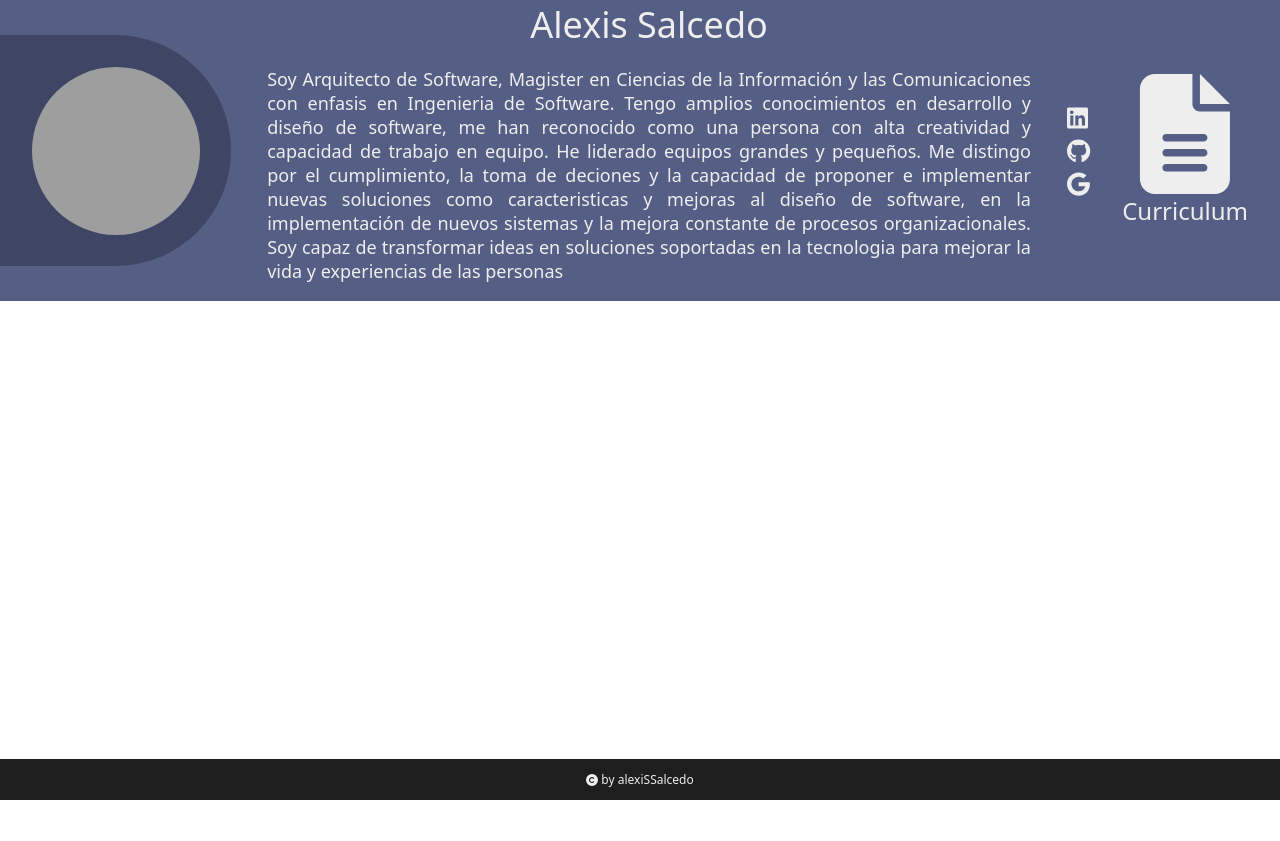
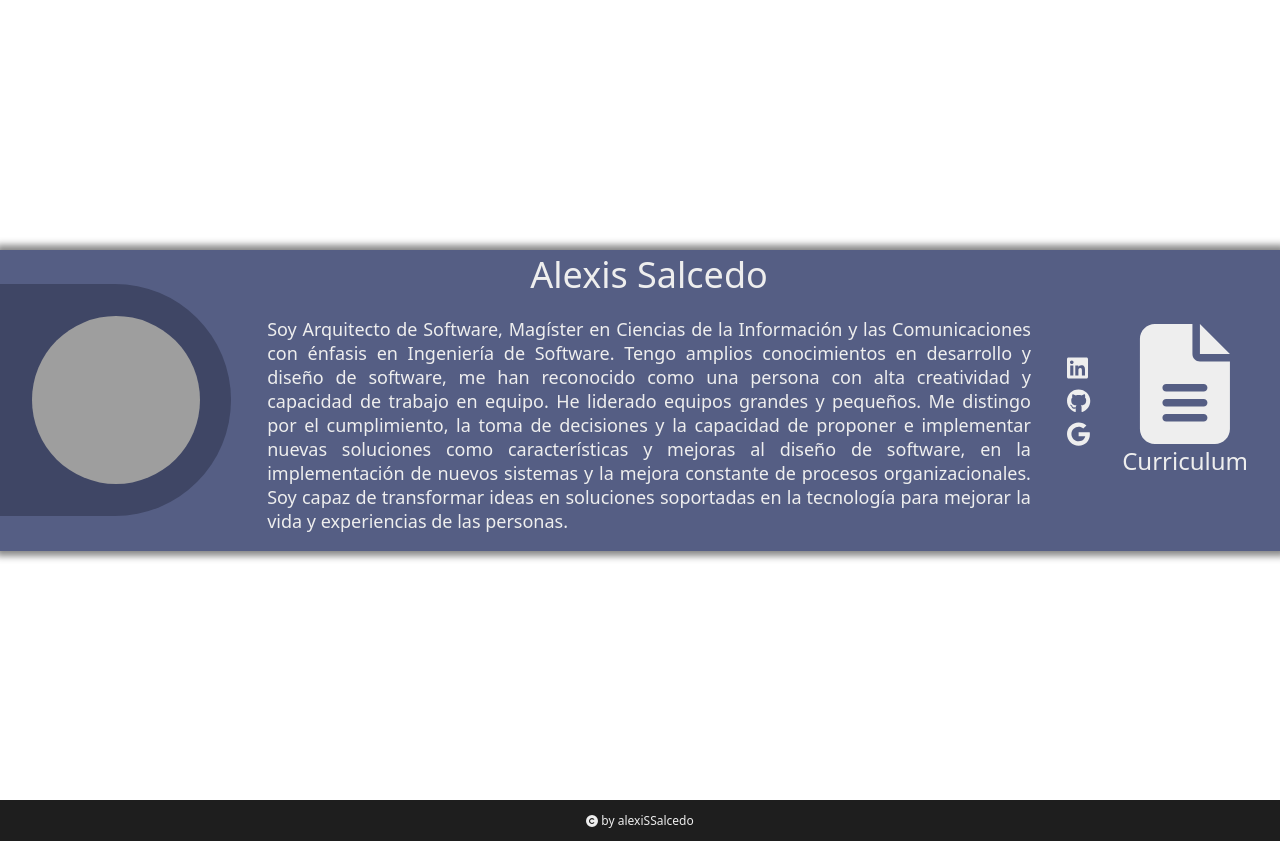
Before and after one commit to salcedogeiner/self-brand, a Gatsby site: page / in a window 1280 px wide. Before the commit the page ends 800 px from the top, so only its background shows below. Built offline with nearby package versions, Linux system fonts and the light colour scheme; Gatsby itself is replaced by a stand-in of ours; grey boxes are pictures that could not be loaded.

Commit message:
feat: update info and styles

```diff
--- a/src/components/templates/brand-header/header.styled.jsx
+++ b/src/components/templates/brand-header/header.styled.jsx
@@ -32,6 +32,7 @@ const Header = styled.div`
     padding: 0px;
     margin: 0px;
     background-color: ${props => props.theme.colorF2};
+    box-shadow: 1px 0px 7px 5px rgba(0,0,0,0.48);
     @media (max-width:  ${props => props.theme.device?.tablet}) {
         justify-content: space-around;
     }
--- a/src/components/templates/container.styled.jsx
+++ b/src/components/templates/container.styled.jsx
@@ -14,6 +14,7 @@ const BodyContainer = styled.div`
     align-items: center;
     justify-content: center;
     width: 100%;
+    min-height: 100vh;
 `;
 
 export { MainContainer, BodyContainer };
--- a/src/data-source/self-data.json
+++ b/src/data-source/self-data.json
@@ -1,14 +1,22 @@
 {
-    "header_data":{
+    "header_data": {
         "name": "Alexis Salcedo",
         "photo": "https://s.gravatar.com/avatar/ed6459dfaa7fd5177b9851d104925442?s=380",
-        "abstract": "Soy Arquitecto de Software, Magister en Ciencias de la Información y las Comunicaciones con enfasis en Ingenieria de Software. Tengo amplios conocimientos en desarrollo y diseño de software, me han reconocido como una persona con alta creatividad y capacidad de trabajo en equipo. He liderado equipos grandes y pequeños. Me distingo por el cumplimiento, la toma de deciones y la capacidad de proponer e implementar nuevas soluciones como caracteristicas y mejoras al diseño de software, en la implementación de nuevos sistemas y la mejora constante de procesos organizacionales. Soy capaz de transformar ideas en soluciones soportadas en la tecnologia para mejorar la vida y experiencias de las personas",
+        "abstract": "Soy Arquitecto de Software, Magíster en Ciencias de la Información y las Comunicaciones con énfasis en Ingeniería de Software. Tengo amplios conocimientos en desarrollo y diseño de software, me han reconocido como una persona con alta creatividad y capacidad de trabajo en equipo. He liderado equipos grandes y pequeños. Me distingo por el cumplimiento, la toma de decisiones y la capacidad de proponer e implementar nuevas soluciones como características y mejoras al diseño de software, en la implementación de nuevos sistemas y la mejora constante de procesos organizacionales. Soy capaz de transformar ideas en soluciones soportadas en la tecnología para mejorar la vida y experiencias de las personas.",
         "social_links": [
-            {"icon": "linkedin", "src": "https://www.linkedin.com/in/alexis-salcedo-3602a8125"},
-            {"icon": "github", "src": "https://github.com/salcedogeiner"},
-            {"icon": "google", "src": "https://plus.google.com/u/0/105529098282409828897"}
+            {
+                "icon": "linkedin",
+                "src": "https://www.linkedin.com/in/alexis-salcedo-3602a8125"
+            },
+            {
+                "icon": "github",
+                "src": "https://github.com/salcedogeiner"
+            },
+            {
+                "icon": "google",
+                "src": "https://plus.google.com/u/0/105529098282409828897"
+            }
         ],
-        "curriculum_file": "https://www.um.es/docencia/barzana/DAWEB/Lenguaje-de-programacion-JavaScript-1.pdf"
+        "curriculum_file": "https://self-brand.s3.amazonaws.com/pdf-files/0d8eafd51ad85c528acbe123c4bead70.pdf"
     }
-
 }
```
